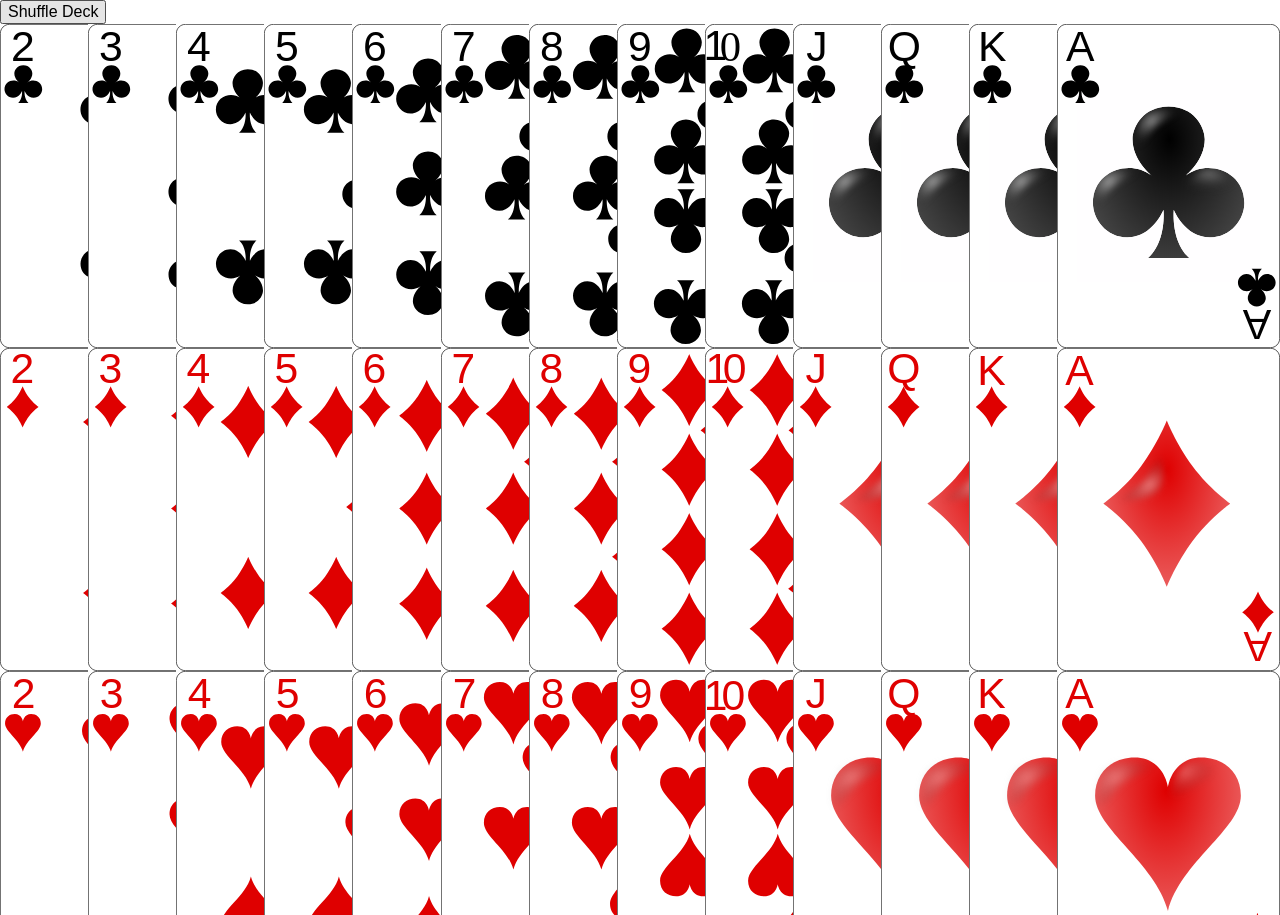
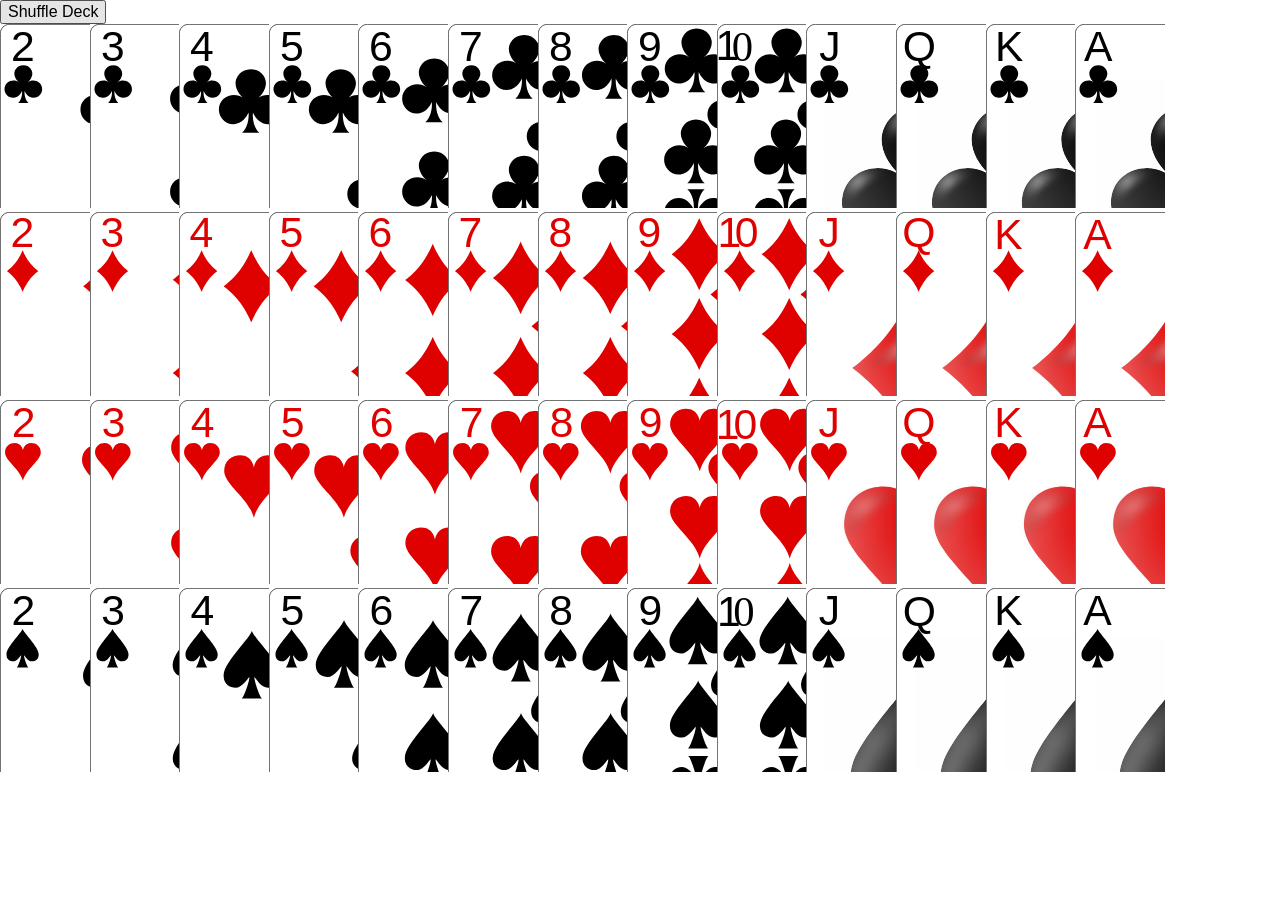
Before and after one commit to markjconlon/cardShuffler, a plain HTML site: page index.html in a window 1280 px wide. Shown: the top 915 px of the page. After the commit the page ends 800 px from the top, so only its background shows below. Drawn offline with nearby package versions, Linux system fonts and the light colour scheme.

Commit message:
changed css so all cards are visible

```diff
--- a/styles.css
+++ b/styles.css
@@ -5,20 +5,11 @@ input[type=reset],input[type=submit]{-webkit-appearance:button;cursor:pointer;}b
 /* Box-sizing border-box */
 * { -moz-box-sizing: border-box; -webkit-box-sizing: border-box; box-sizing: border-box; }
 
-body{
-
-}
-#deck{
-}
 #deck div{
-  display: flex;
+  max-height: 23vh;
+  display: inline-block;
+  overflow: hidden;
 }
 #deck div div{
-  display: flex;
-  flex: 1;
-  max-width: 100vw;
-  overflow: hidden;
+  max-width: 7vw;
 }
-#deck div:nth-child(13){
-  overflow: visible;
-}
```
